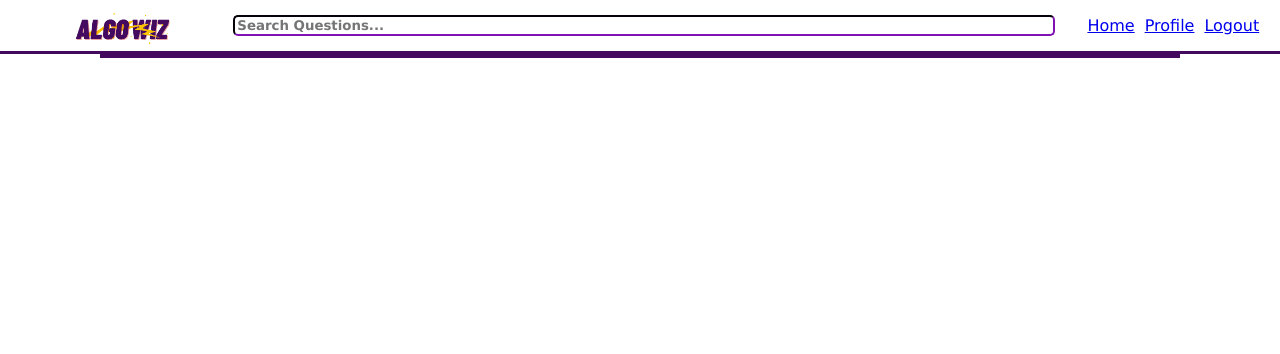
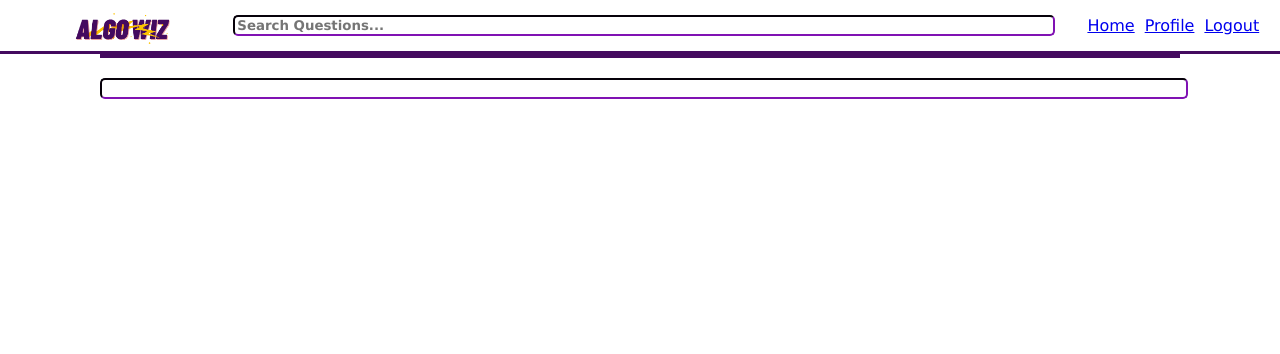
Before and after one commit to najeerahmed/algowiz, a PHP site: page /frontend_work/return_question_page.php?username=1 in a window 1280 px wide. Shown: the top 354 px of the page. Run offline with PHP 8.4, Linux system fonts and the light colour scheme; data that the repository does not hold is empty.

Commit message:
update layout style for the return question page

```diff
--- a/css/return_question_styles.css
+++ b/css/return_question_styles.css
@@ -8,21 +8,22 @@ main {
     gap: 10px;
 }
 
+main > * {
+    margin-left: 100px;
+    margin-right: 100px;
+}
+
 #question-area {
     display: flex;
     flex-direction: column;
     justify-content: center;
     align-items: center;
     border: 2px solid #440A5F;
-    margin-left: 100px;
-    margin-right: 100px;
 }
 
-#answer-area {
+#answered-area {
     display: flex;
     flex-direction: column;
-    margin-left: 100px;
-    margin-right: 100px;
 }
 
 .answer {
--- a/frontend_work/return_question_page.php
+++ b/frontend_work/return_question_page.php
@@ -64,7 +64,7 @@
                 ?>
             </section>
 
-            <section id="answer-area">
+            <section id="answered-area">
                 <?php
                     if ($stmt = $conn->prepare("SELECT answer_id, a_text, username,a_time from Questions join Answers on (Questions.question_id = Answers.question_id) join UsersLogin on (Answers.user_id = UsersLogin.user_id) where Questions.question_id=?")) {
                         $stmt->bind_param("i", $question_id);
@@ -93,6 +93,11 @@
                     }
                 ?>
             </section>
+
+            <!-- for the user to create an answer for the question -->
+            <form id="response-area">
+                <input type="text-area" />
+            </form>
         </main>
 
         <script src="./js/register_reaction_button.js"></script>
```
